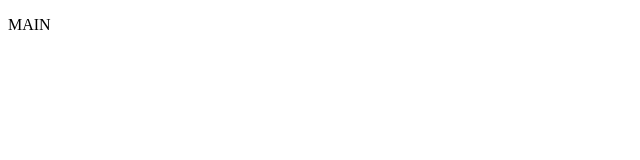
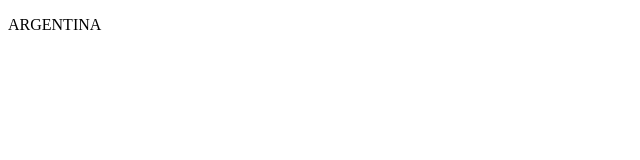
Before and after one commit to instrutorfabio/aula4, a plain HTML site: page index.html in a window 1280 px wide. Shown: the full height of the page, 0-640 px from the left. Drawn offline with Linux system fonts and the light colour scheme.

Commit message:
argentina

```diff
--- a/index.html
+++ b/index.html
@@ -7,6 +7,6 @@
     <title>Document</title>
 </head>
 <body>
-    <p>MAIN</p>
+    <p>ARGENTINA</p>
 </body>
 </html>
```
